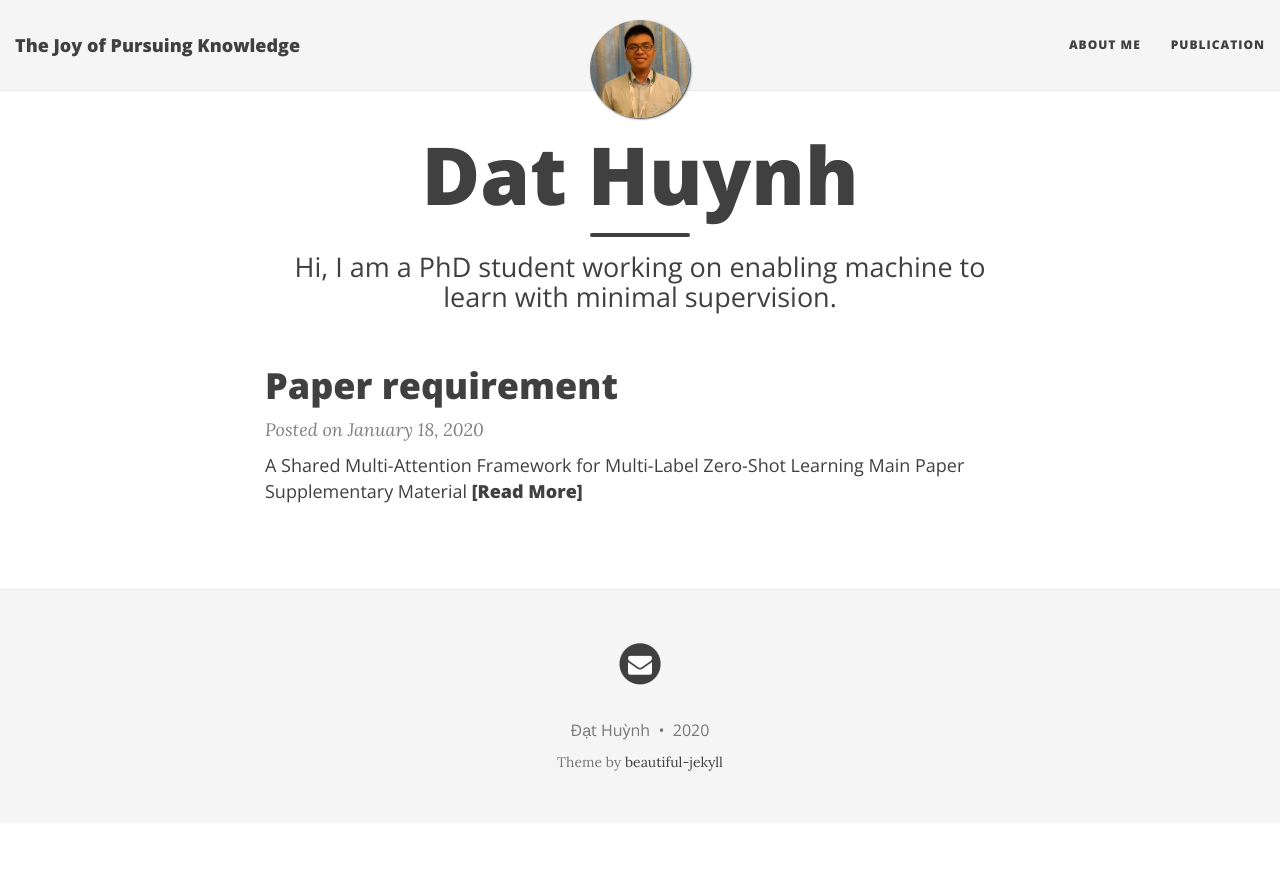
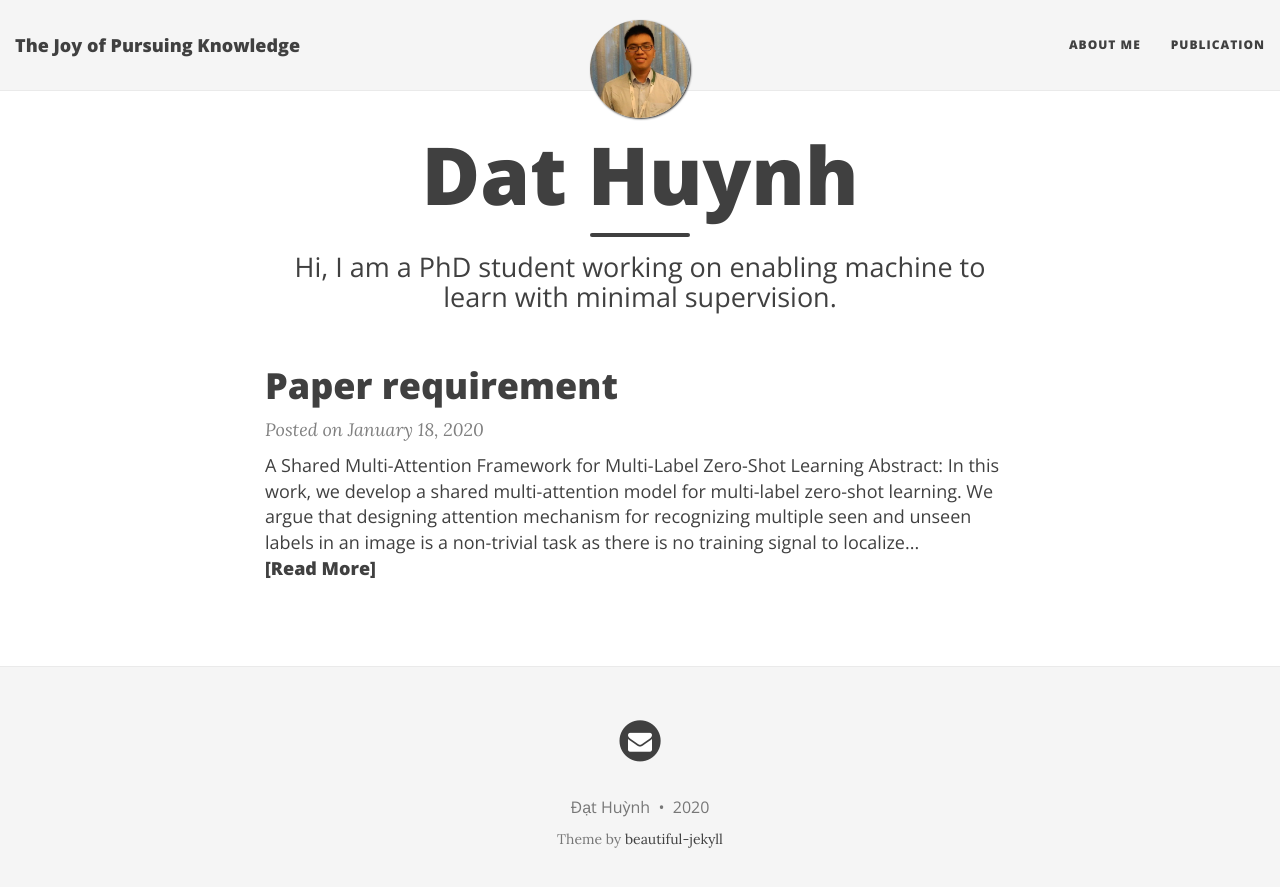
Before and after one commit to ZiweiXU/hbdat.github.io, a Jekyll site: the page built from index.html, in a window 1280 px wide. Shown: the top 887 px of the page. Built offline with Jekyll 4.4.1, drawn with Linux system fonts in a browser that asks for light colours; nearby versions of some CDN libraries; the list of posts is cut into pages by our own code.

Commit message:
update paper requirement

```diff
--- a/404.html
+++ b/404.html
@@ -6,6 +6,6 @@ permalink: /404.html
 
 <div class="text-center">
   <h1>Whoops, this page doesn't exist. (404 error)</h1>
-  <h2>For Dat paper requirement, please <a href="/2020-01-18-paper_requirement/">click here</a></h2>
+  <h2>For Dat's paper requirement, please <a href="/2020-01-18-paper_requirement/">click here</a></h2>
   <br/>
 </div>
--- a/_posts/2020-01-18-paper_requirement.markdown
+++ b/_posts/2020-01-18-paper_requirement.markdown
@@ -5,6 +5,11 @@ date:   2020-01-18 17:40:38 -0500
 ---
 
 # **A Shared Multi-Attention Framework for Multi-Label Zero-Shot Learning**
+<u>Abstract:</u><br>
+_In this work, we develop a shared multi-attention model for multi-label zero-shot learning. We argue that designing attention mechanism for recognizing multiple seen and unseen labels in an image is a non-trivial task as there is no training signal to localize unseen labels and an image only contains a few present labels that need attentions out of thousands of possible labels. Therefore, instead of generating attentions for unseen labels which have unknown behaviors and could focus on irrelevant regions due to the lack of any training sample, we let the unseen labels select among a set of shared attentions which are trained to be label-agnostic and to focus on only relevant/foreground regions through our novel loss. Finally, we learn a compatibility function to distinguish labels based on the selected attention. We further propose a novel loss function that consists of three components guiding the attention to focus on diverse and relevant image regions while utilizing all attention features. By extensive experiments, we show that our method improves the state of the art by 3.3% and 1.4% F1 score on the NUS-WIDE and the large scale Open Images datasets, respectively._
+
+<div style="text-align:center"><img src="/img/attentionZSL.png" width="500"/></div>
+
 - [Main Paper](https://drive.google.com/file/d/1vgPO_n1TW8IwEcXLK5w-4MfEjc73gO3t/view?usp=sharing)
 - [Supplementary Material](https://drive.google.com/file/d/1CIeMjWfi49IbB7fh1yy9e3GfB9mxxjMM/view?usp=sharing)
 
```
Also changed, not shown: publication.md (+1 -1 lines), 1 other file.
